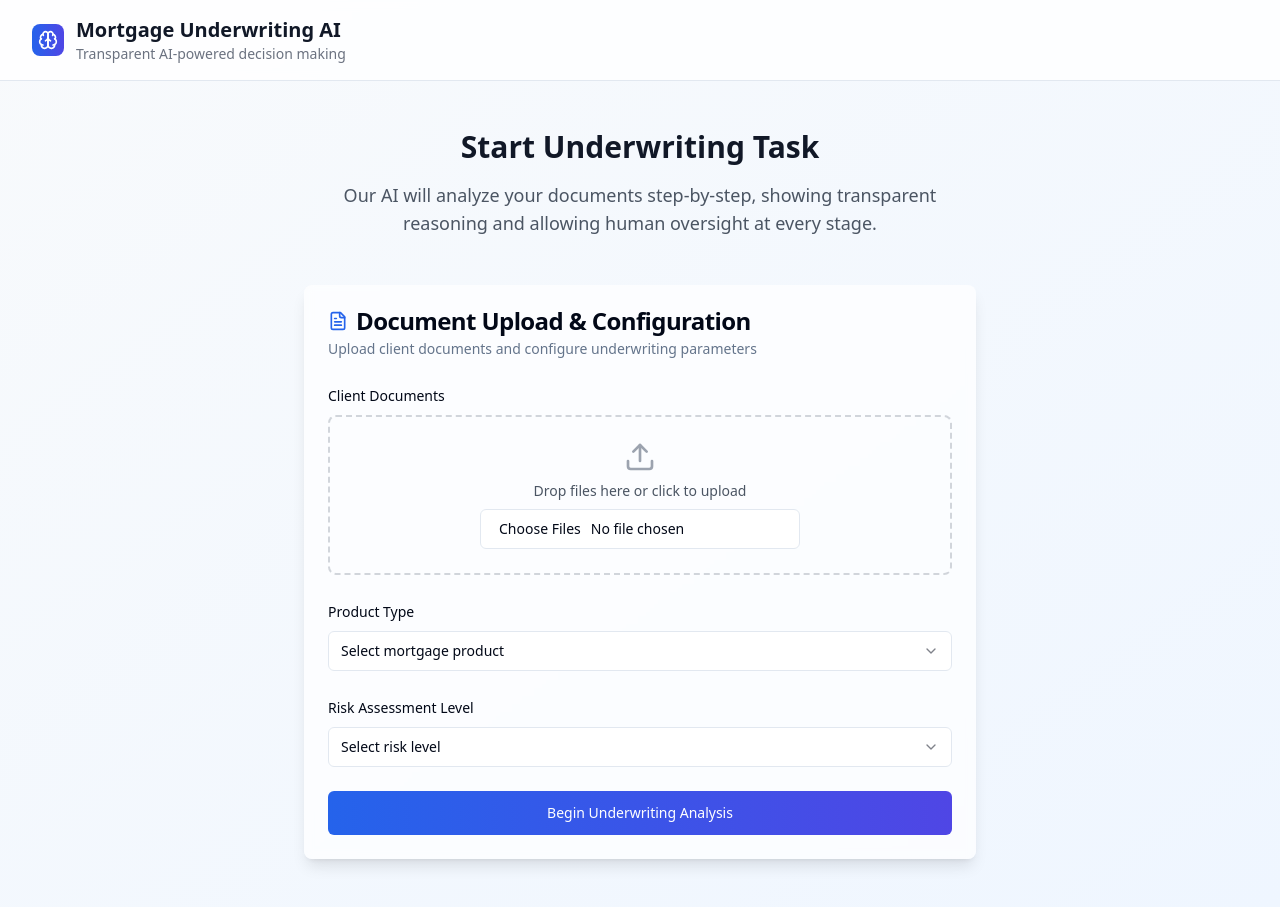
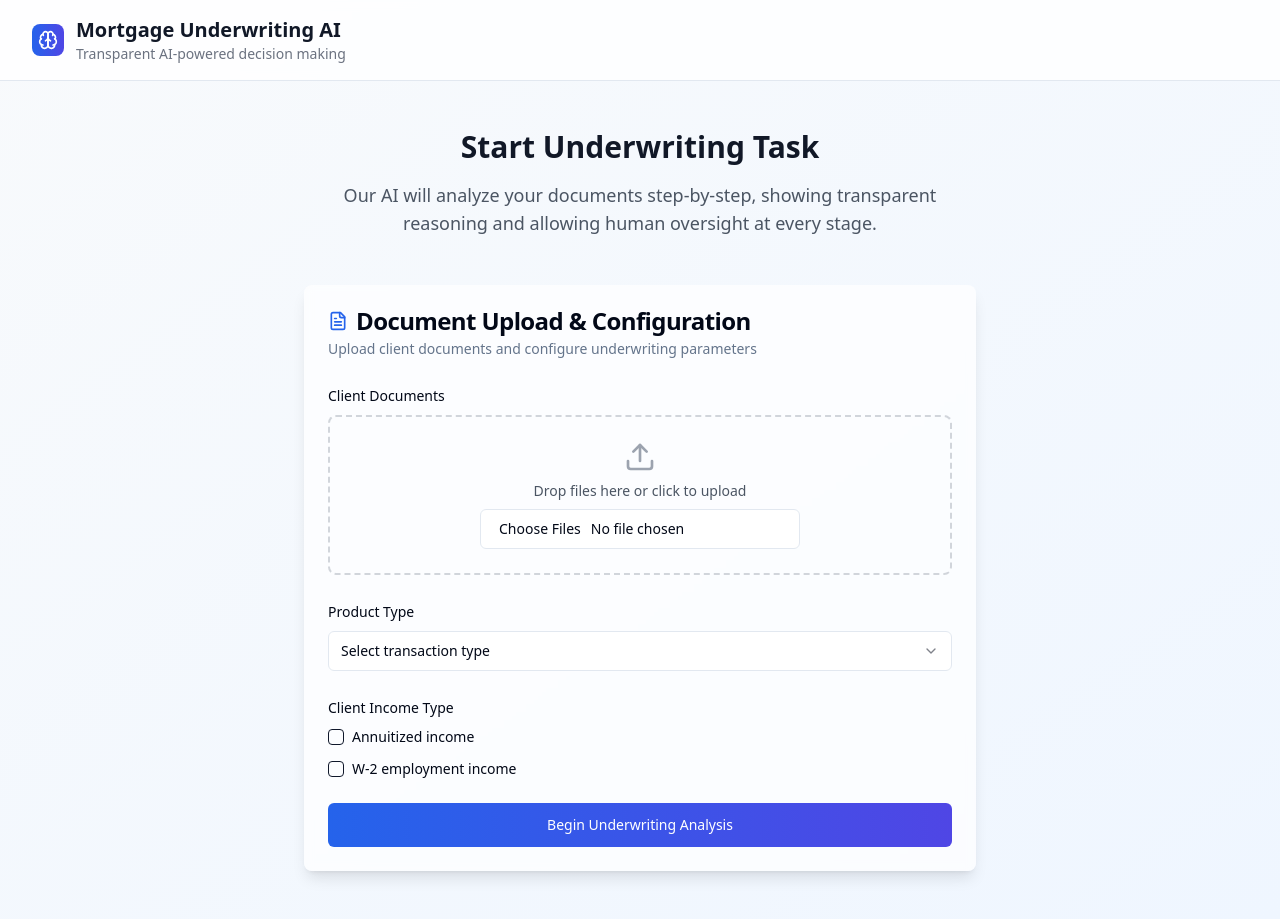
Before and after one commit to mmkhalifaa/underwrite-ai-lens, a React (Vite) app: page / in a window 1280 px wide. Built offline with nearby package versions, Linux system fonts and the light colour scheme.

Commit message:
Refactor: Update product type and risk assessment
Update the product type options to "Purchase" and "Refinance". Change the risk assessment level to "Client Income Type" with options for "Annuitized income" and "W-2 employment income" using checkboxes.

```diff
--- a/src/pages/Index.tsx
+++ b/src/pages/Index.tsx
@@ -5,6 +5,7 @@ import { Card, CardContent, CardDescription, CardHeader, CardTitle } from '@/com
 import { Input } from '@/components/ui/input';
 import { Label } from '@/components/ui/label';
 import { Select, SelectContent, SelectItem, SelectTrigger, SelectValue } from '@/components/ui/select';
+import { Checkbox } from '@/components/ui/checkbox';
 import { Upload, FileText, Brain, CheckCircle } from 'lucide-react';
 import UnderwritingFlow from '@/components/UnderwritingFlow';
 import { useToast } from '@/hooks/use-toast';
@@ -13,16 +14,16 @@ const Index = () => {
   const [currentScreen, setCurrentScreen] = useState('setup');
   const [underwritingData, setUnderwritingData] = useState({
     productType: '',
-    riskLevel: '',
+    incomeTypes: [] as string[],
     documents: []
   });
   const { toast } = useToast();
 
   const handleStartUnderwriting = () => {
-    if (!underwritingData.productType || !underwritingData.riskLevel) {
+    if (!underwritingData.productType || underwritingData.incomeTypes.length === 0) {
       toast({
         title: "Missing Information",
-        description: "Please select product type and risk level to continue.",
+        description: "Please select product type and at least one income type to continue.",
         variant: "destructive"
       });
       return;
@@ -40,6 +41,15 @@ const Index = () => {
     setUnderwritingData(prev => ({
       ...prev,
       documents: [...prev.documents, ...files.map(file => file.name)]
+    }));
+  };
+
+  const handleIncomeTypeChange = (incomeType: string, checked: boolean) => {
+    setUnderwritingData(prev => ({
+      ...prev,
+      incomeTypes: checked
+        ? [...prev.incomeTypes, incomeType]
+        : prev.incomeTypes.filter(type => type !== incomeType)
     }));
   };
 
@@ -121,31 +131,40 @@ const Index = () => {
               <Label htmlFor="product-type">Product Type</Label>
               <Select onValueChange={(value) => setUnderwritingData(prev => ({ ...prev, productType: value }))}>
                 <SelectTrigger>
-                  <SelectValue placeholder="Select mortgage product" />
+                  <SelectValue placeholder="Select transaction type" />
                 </SelectTrigger>
                 <SelectContent>
-                  <SelectItem value="conventional">Conventional Mortgage</SelectItem>
-                  <SelectItem value="jumbo">Jumbo Mortgage</SelectItem>
-                  <SelectItem value="fha">FHA Loan</SelectItem>
-                  <SelectItem value="va">VA Loan</SelectItem>
-                  <SelectItem value="usda">USDA Loan</SelectItem>
+                  <SelectItem value="purchase">Purchase</SelectItem>
+                  <SelectItem value="refinance">Refinance</SelectItem>
                 </SelectContent>
               </Select>
             </div>
 
-            {/* Risk Level */}
+            {/* Client Income Type */}
             <div className="space-y-2">
-              <Label htmlFor="risk-level">Risk Assessment Level</Label>
-              <Select onValueChange={(value) => setUnderwritingData(prev => ({ ...prev, riskLevel: value }))}>
-                <SelectTrigger>
-                  <SelectValue placeholder="Select risk level" />
-                </SelectTrigger>
-                <SelectContent>
-                  <SelectItem value="low">Low Risk</SelectItem>
-                  <SelectItem value="medium">Medium Risk</SelectItem>
-                  <SelectItem value="high">High Risk</SelectItem>
-                </SelectContent>
-              </Select>
+              <Label>Client Income Type</Label>
+              <div className="space-y-3">
+                <div className="flex items-center space-x-2">
+                  <Checkbox
+                    id="annuitized-income"
+                    checked={underwritingData.incomeTypes.includes('annuitized')}
+                    onCheckedChange={(checked) => handleIncomeTypeChange('annuitized', !!checked)}
+                  />
+                  <Label htmlFor="annuitized-income" className="text-sm font-normal">
+                    Annuitized income
+                  </Label>
+                </div>
+                <div className="flex items-center space-x-2">
+                  <Checkbox
+                    id="w2-employment"
+                    checked={underwritingData.incomeTypes.includes('w2-employment')}
+                    onCheckedChange={(checked) => handleIncomeTypeChange('w2-employment', !!checked)}
+                  />
+                  <Label htmlFor="w2-employment" className="text-sm font-normal">
+                    W-2 employment income
+                  </Label>
+                </div>
+              </div>
             </div>
 
             {/* Start Button */}
```
